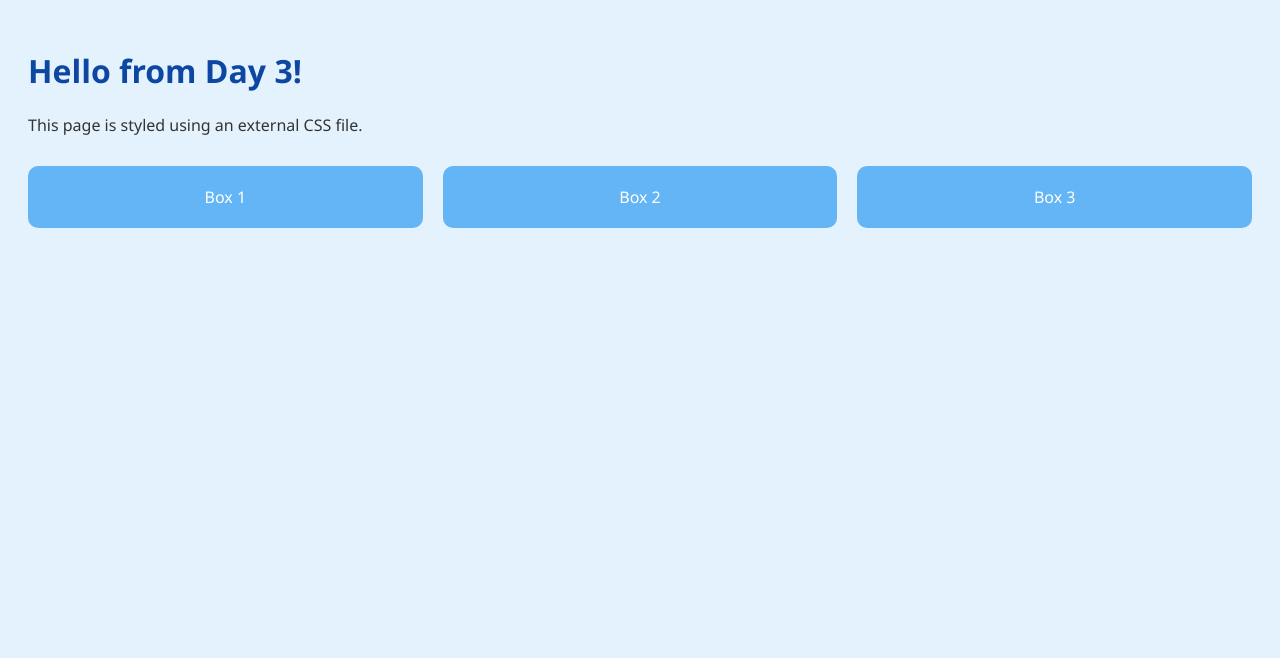
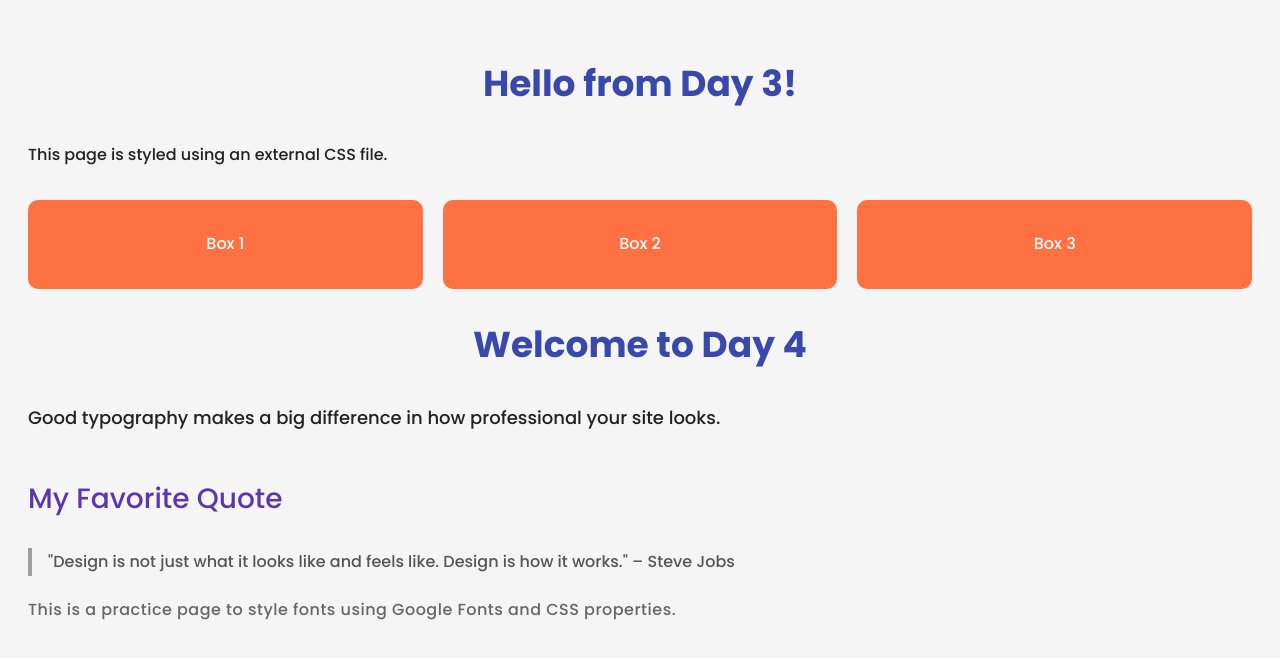
Before and after one commit to ch552/frontend-learning-journey, a plain HTML site: page week2-css/index.html in a window 1280 px wide. Drawn offline with Linux system fonts and the light colour scheme.

Commit message:
Day 4: Typography practice with Google Fonts and advanced text styling

```diff
--- a/week2-css/index.html
+++ b/week2-css/index.html
@@ -16,3 +16,29 @@
   </div>
 </body>
 </html>
+<!DOCTYPE html>
+<html lang="en">
+<head>
+  <meta charset="UTF-8" />
+  <title>Day 4: Typography</title>
+  <link rel="stylesheet" href="style.css">
+
+  <!-- Google Font (imported) -->
+  <link href="https://fonts.googleapis.com/css2?family=Poppins:wght@300;500;700&display=swap" rel="stylesheet">
+</head>
+<body>
+  <h1>Welcome to Day 4</h1>
+  <p class="intro">
+    Good typography makes a big difference in how professional your site looks.
+  </p>
+
+  <h2>My Favorite Quote</h2>
+  <blockquote>
+    "Design is not just what it looks like and feels like. Design is how it works." – Steve Jobs
+  </blockquote>
+
+  <p class="note">
+    This is a practice page to style fonts using Google Fonts and CSS properties.
+  </p>
+</body>
+</html>
--- a/week2-css/style.css
+++ b/week2-css/style.css
@@ -1,6 +1,6 @@
 body {
   font-family: 'Segoe UI', sans-serif;
-  background-color: #e3f2fd;
+  background-color: #fdf3e3;
   color: #333;
   padding: 20px;
 }
@@ -17,9 +17,52 @@ h1 {
 
 .box {
   background-color: #64b5f6;
-  padding: 20px;
+  padding: 30px;
   border-radius: 10px;
   flex: 1;
   text-align: center;
   color: white;
 }
+.box {
+  background-color: #ff7043; /* orange */
+}
+body {
+  font-family: 'Poppins', sans-serif;
+  background-color: #f5f5f5;
+  color: #222;
+  line-height: 1.8;
+  padding: 20px;
+}
+
+h1 {
+  font-size: 36px;
+  font-weight: 700;
+  text-align: center;
+  color: #3949ab;
+}
+
+h2 {
+  font-size: 28px;
+  font-weight: 500;
+  margin-top: 40px;
+  color: #5e35b1;
+}
+
+.intro {
+  font-size: 18px;
+  text-align: justify;
+}
+
+blockquote {
+  font-style: bold;
+  color: #555;
+  border-left: 4px solid #9e9e9e;
+  padding-left: 16px;
+  margin: 20px 0;
+}
+
+.note {
+  font-size: 16px;
+  color: #666;
+  letter-spacing: 0.5px;
+}
```
